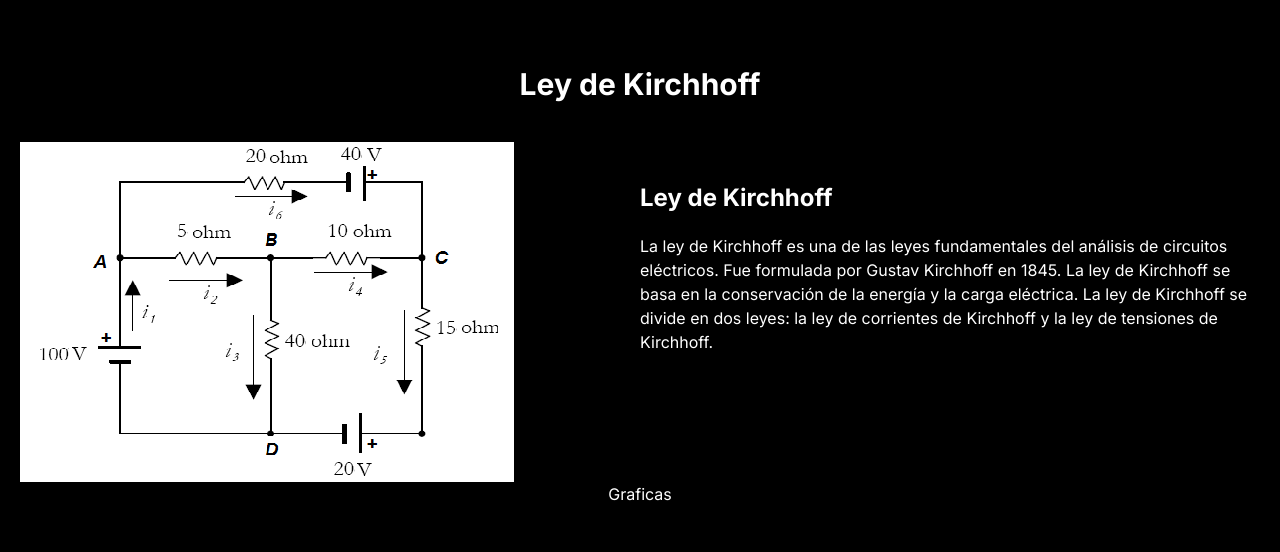
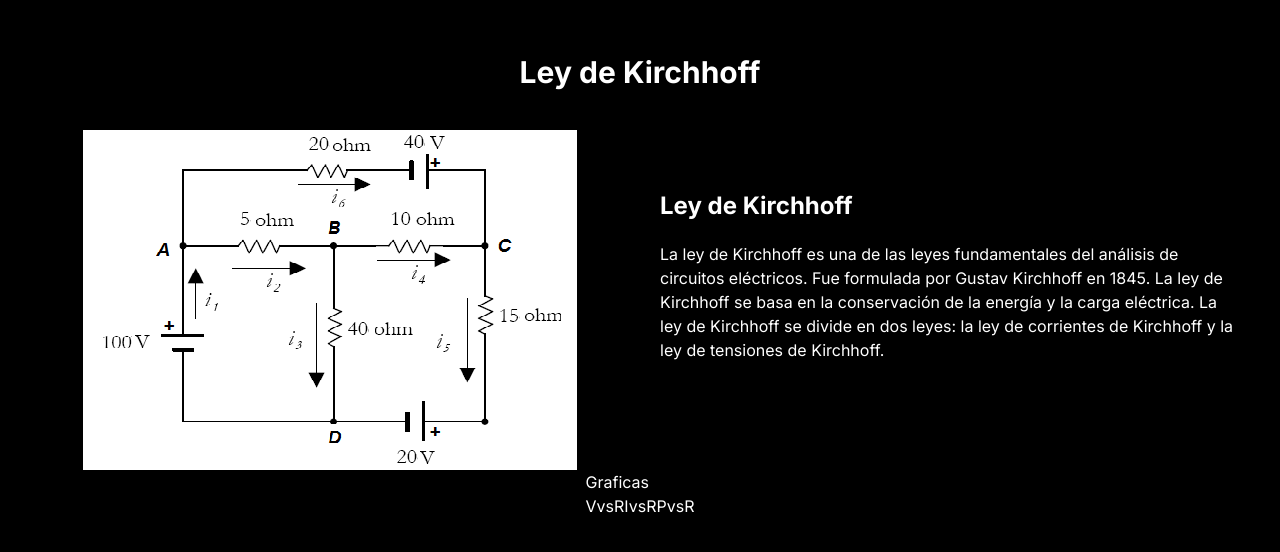
Before and after one commit to KevinFernandez21/proyectoEB, a Next.js app: page / in a window 1280 px wide. Shown: the part 114-666 px from the top of the page. Built offline with nearby package versions, Linux system fonts and the light colour scheme.

Commit message:
add grafh

```diff
--- a/src/app/page.tsx
+++ b/src/app/page.tsx
@@ -6,22 +6,33 @@ export default function Home() {
     <div className="bg-black min-h-screen flex flex-col items-center justify-center text-white px-5">
       <div><h1 className="text-3xl font-bold mb-10">Ley de Kirchhoff</h1></div>
       <div className="flex">
-        <div className="relative w-1/2">
+        <div className="relative w-1/2 flex items-center justify-center">
           <Image
             src={Circuito}
             alt="Diagrama de circuito"
           />
         </div>
-        <div className="w-1/2">
+        <div className="w-1/2 p-5">
           <p className="text-2xl font-bold mt-10 ">Ley de Kirchhoff</p>
           <p className="mt-5">La ley de Kirchhoff es una de las leyes fundamentales del análisis de circuitos eléctricos. Fue formulada por Gustav Kirchhoff en 1845. La ley de Kirchhoff se basa en la conservación de la energía y la carga eléctrica. La ley de Kirchhoff se divide en dos leyes: la ley de corrientes de Kirchhoff y la ley de tensiones de Kirchhoff.</p>
         </div>
       </div>
-      <div>
+      <div className="">
         <h1>Graficas</h1>
-        <div></div>
-        <div></div>
-        <div></div>
+        <div className="flex">
+          <div className="">
+            <h1>VvsR</h1>
+            <div></div>
+          </div>
+          <div>
+            <h1>IvsR</h1>
+            <div></div>
+          </div>
+          <div>
+            <h1>PvsR</h1>
+            <div></div>
+          </div>
+        </div>
       </div>
     </div>
   );
```
Also changed, not shown: 2 other files (tests, documents, lock files or other folders).
